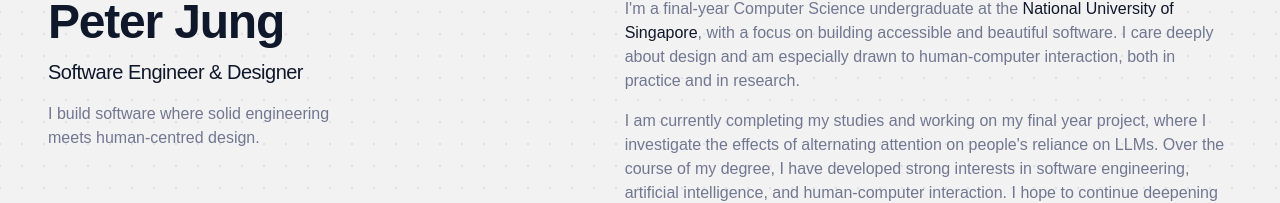
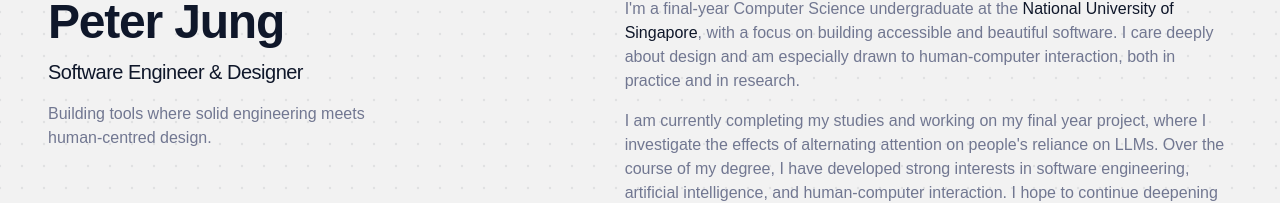
Before and after one commit to petermonky/portfolio, a Next.js app: page / in a window 1280 px wide. Shown: the part 98-301 px from the top of the page. Built offline with nearby package versions, Linux system fonts and the light colour scheme; a web font is replaced by a local one.

Commit message:
chore: tweak summary

```diff
--- a/src/components/layout/Header.tsx
+++ b/src/components/layout/Header.tsx
@@ -94,7 +94,7 @@ export default function Header() {
           Software Engineer & Designer
         </h2>
         <p className="text-secondary mt-4 max-w-xs leading-normal">
-          I build software where solid engineering meets human-centred design.
+          Building tools where solid engineering meets human-centred design.
         </p>
         <nav className="nav hidden lg:block" aria-label="In-page jump links">
           <ul className="mt-16 w-max">
```
